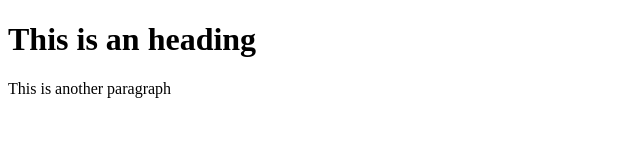
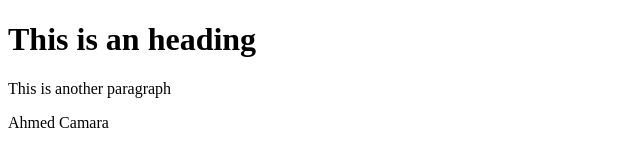
Before and after one commit to Ahmed-Camara/learning-git, a plain HTML site: page index.html in a window 1280 px wide. Shown: the whole page, without its empty margins (0-640 px from the left). Drawn offline with Linux system fonts and the light colour scheme.

Commit message:
Update index.html

```diff
--- a/index.html
+++ b/index.html
@@ -7,5 +7,6 @@
   <body>
     <h1>This is an heading</h1>
     <p>This is another paragraph</p>
+    <p>Ahmed Camara</p>
   </body>
 </html>
```
